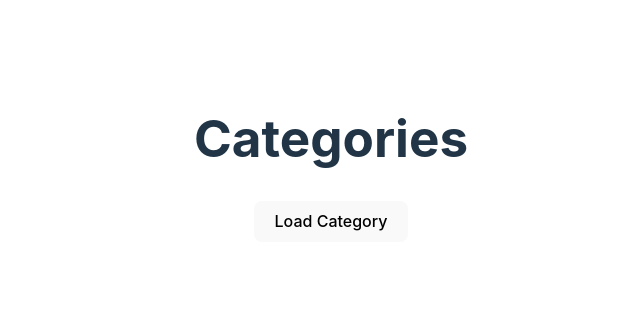
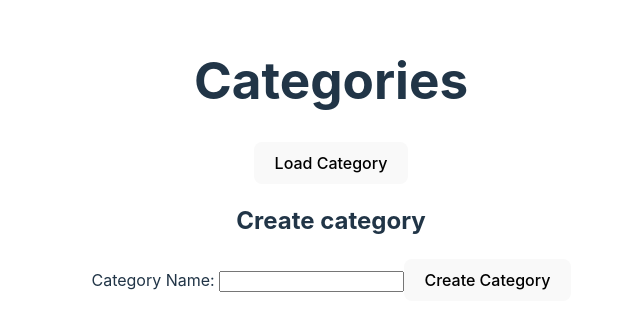
Before and after one commit to TharinduDMadushanka/learn-advanced-java-cmjd-106-ijse, a React (Vite) app in the folder SpringBoot/many-to-many/springintro/src/React/my-first-react/: page /category in a window 1280 px wide. Shown: the part 241-572 px from the top of the page, without its empty margins (309-949 px from the left). Built offline with nearby package versions, Linux system fonts and the light colour scheme.

Commit message:
create a form for send api rq for create new category

```diff
--- a/SpringBoot/many-to-many/springintro/src/React/my-first-react/src/pages/Category.tsx
+++ b/SpringBoot/many-to-many/springintro/src/React/my-first-react/src/pages/Category.tsx
@@ -27,6 +27,15 @@ function Category(){
                 // show this content only if the category is true
             }
 
+            <h2>Create category</h2>
+
+            <form>
+                <label>Category Name: </label>
+                <input type="text" required/>
+
+                <button>Create Category</button>
+            </form>
+
         </div>
     )
 }
```
